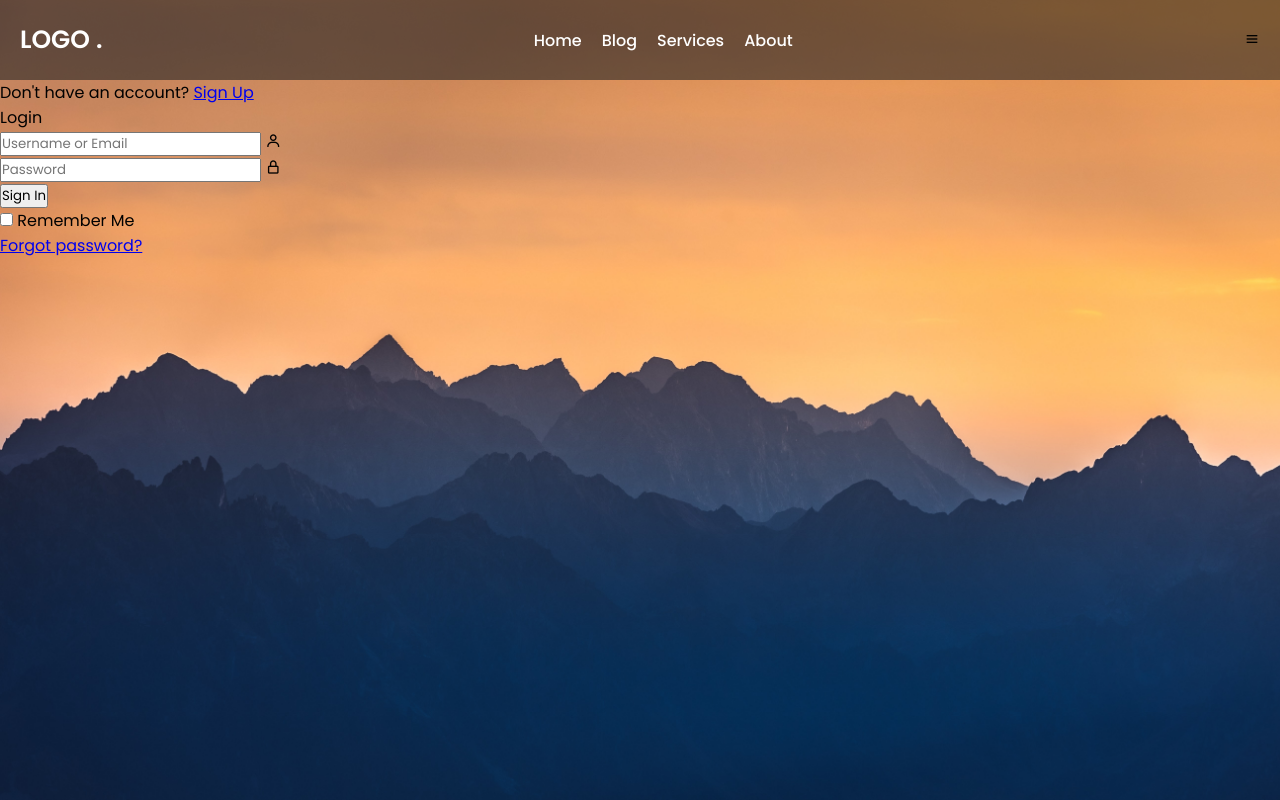
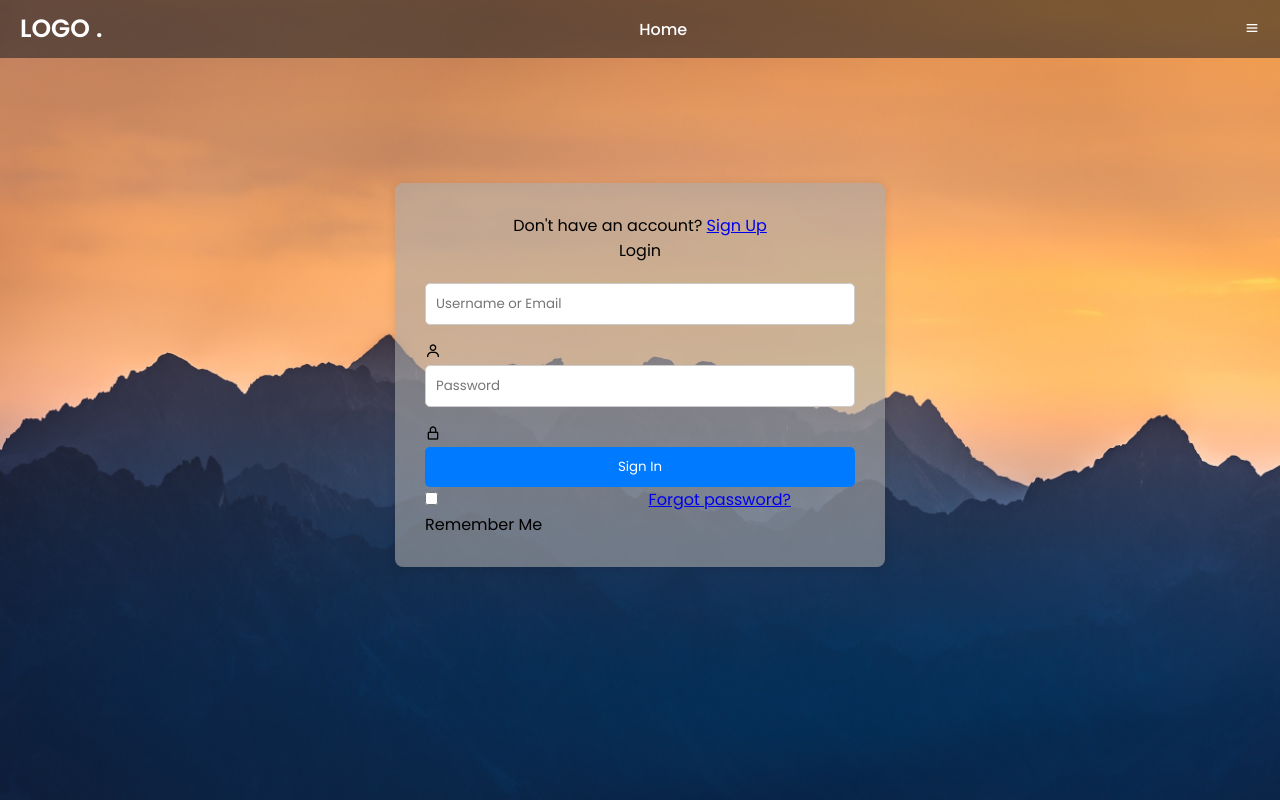
Before and after one commit to DavidSantos004/JuanGreenGarden, a plain HTML site: page frontend/login.html in a window 1280 px wide. Drawn offline with nearby package versions, Linux system fonts and the light colour scheme.

Commit message:
fix: :bug: Fix Fronted
bug fixes in styles and functionality

```diff
--- /dev/null
+++ b/frontend/login.css
@@ -0,0 +1,138 @@
+/* POPPINS FONT */
+@import url('https://fonts.googleapis.com/css2?family=Poppins:wght@400;500;600;700&display=swap');
+
+html {
+    scroll-behavior: smooth;
+}
+
+
+* {
+    margin: 0;
+    padding: 0;
+    box-sizing: border-box;
+    font-family: 'Poppins', sans-serif;
+}
+
+body {
+    background: url("images/1.jpg");
+    background-size: cover;
+    background-repeat: no-repeat;
+    background-attachment: fixed;
+    overflow-y: scroll;
+    overflow-x: hidden;
+}
+
+.wrapper {
+    display: flex;
+    flex-direction: column;
+    flex-wrap: wrap;
+    align-content: space-around;
+    min-height: 100vh; /* Agregado */
+}
+
+.nav {
+    display: flex;
+    justify-content: space-between;
+    align-items: center;
+    background-color: rgba(39, 39, 39, 0.6); /* Cambiado */
+    color: white;
+    padding: 10px 20px;
+    width: 100%;
+    z-index: 100; /* Movido */
+}
+
+.nav-logo p {
+    color: white;
+    font-size: 25px;
+    font-weight: 600;
+}
+
+.nav-menu ul {
+    display: flex;
+    list-style: none;
+}
+
+.nav-menu ul li {
+    margin-right: 20px;
+}
+
+.nav-menu ul li a {
+    text-decoration: none;
+    font-weight: 500;
+    color: #fff;
+    transition: color 0.3s ease;
+}
+
+.nav-menu ul li a:hover {
+    color: #ffd700;
+}
+
+.form-box {
+    background-color: rgba(171, 171, 171, 0.6);
+    border-radius: 8px;
+    box-shadow: 0 0 10px rgba(0, 0, 0, 0.1);
+    padding: 30px;
+    width: 490px;
+    margin: auto; /* Agregado */
+    margin-top: 125px;
+    margin-bottom: 50px; /* Agregado */
+}
+
+.form-box header {
+    text-align: center;
+    margin-bottom: 20px;
+}
+
+.form-box input[type="text"],
+.form-box input[type="password"] {
+    width: 100%;
+    padding: 10px;
+    margin-bottom: 15px;
+    border: 1px solid #ccc;
+    border-radius: 5px;
+    box-sizing: border-box;
+}
+
+.form-box .submit {
+    width: 100%;
+    padding: 10px;
+    background-color: #007bff;
+    color: #fff;
+    border: none;
+    border-radius: 5px;
+    cursor: pointer;
+    transition: background-color 0.3s ease;
+}
+
+.form-box .submit:hover {
+    background-color: #0056b3;
+}
+
+.form-box .two-col {
+    display: flex;
+    justify-content: space-between;
+}
+
+.form-box .two-col .one,
+.form-box .two-col .two {
+    flex-basis: 48%;
+}
+
+.form-box .two-col label {
+    display: block;
+}
+
+.form-box .bottom-text {
+    text-align: center;
+    margin-top: 15px;
+}
+
+.form-box .bottom-text a {
+    color: #007bff;
+    text-decoration: none;
+    transition: color 0.3s;
+}
+
+.form-box .bottom-text a:hover {
+    color: #0056b3;
+}
--- a/frontend/login.html
+++ b/frontend/login.html
@@ -5,8 +5,8 @@
     <meta http-equiv="X-UA-Compatible" content="IE=edge">
     <meta name="viewport" content="width=device-width, initial-scale=1.0">
     <link href='https://unpkg.com/boxicons@2.1.4/css/boxicons.min.css' rel='stylesheet'>
-    <link rel="stylesheet" href="style.css">
     <title>Ludiflex | Login & Registration</title>
+    <link rel="stylesheet" href="login.css">
 </head>
 <body>
  <div class="wrapper">
@@ -17,9 +17,7 @@
         <div class="nav-menu" id="navMenu">
             <ul>
                 <li><a href="#" class="link active">Home</a></li>
-                <li><a href="#" class="link">Blog</a></li>
-                <li><a href="#" class="link">Services</a></li>
-                <li><a href="#" class="link">About</a></li>
+
             </ul>
         </div>
 
@@ -34,7 +32,11 @@
         <!------------------- login form -------------------------->
 
         <div class="login-container" id="login">
-            <div class="top">
+            <div class="top" style="
+            display: flex;
+            flex-direction: column;
+            align-items: center;
+        ">
                 <span>Don't have an account? <a href="#" onclick="register()">Sign Up</a></span>
                 <header>Login</header>
             </div>
--- a/frontend/style.css
+++ b/frontend/style.css
@@ -173,4 +173,6 @@ body {
         background-color: #f9f9f9;
     }
 
+
+
 }
```
Also changed, not shown: frontend/index.html (+1 -1 lines), frontend/main.js (+10 -0 lines), frontend/register.html (+7 -5 lines).
